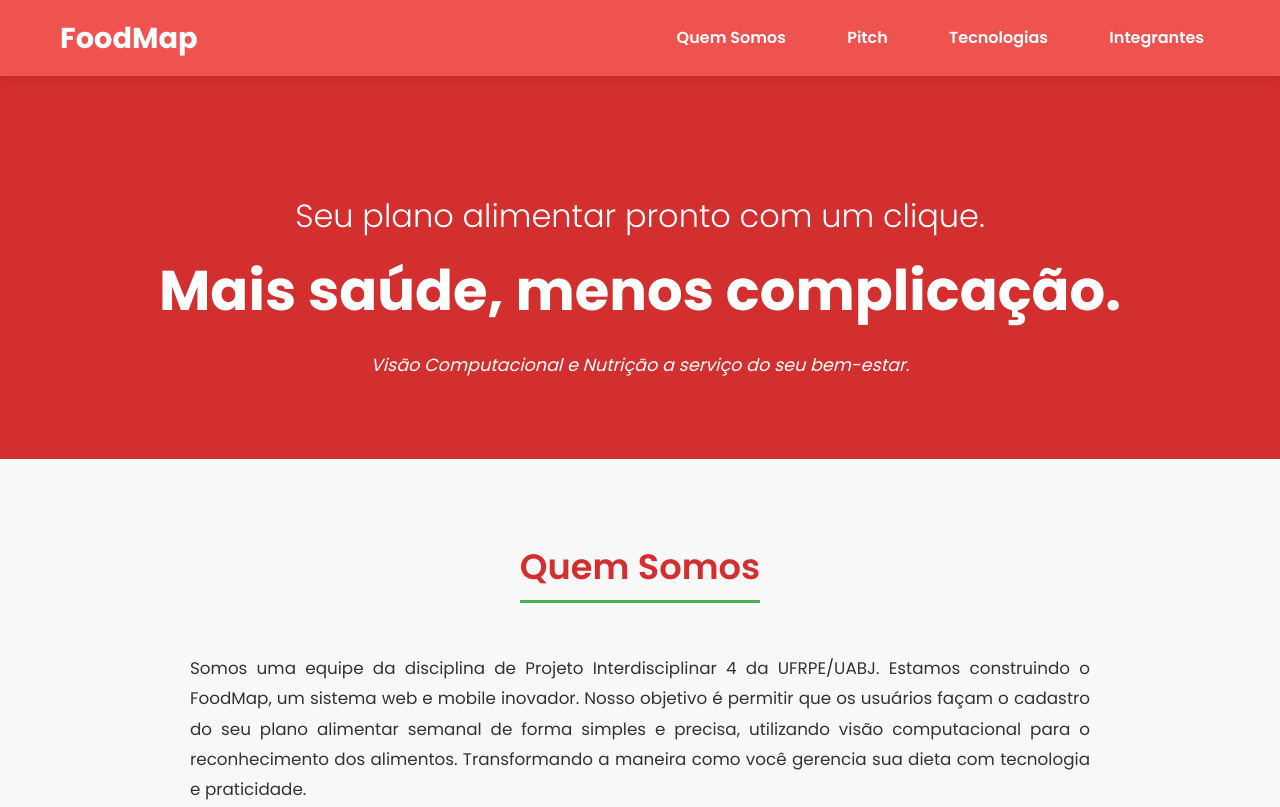
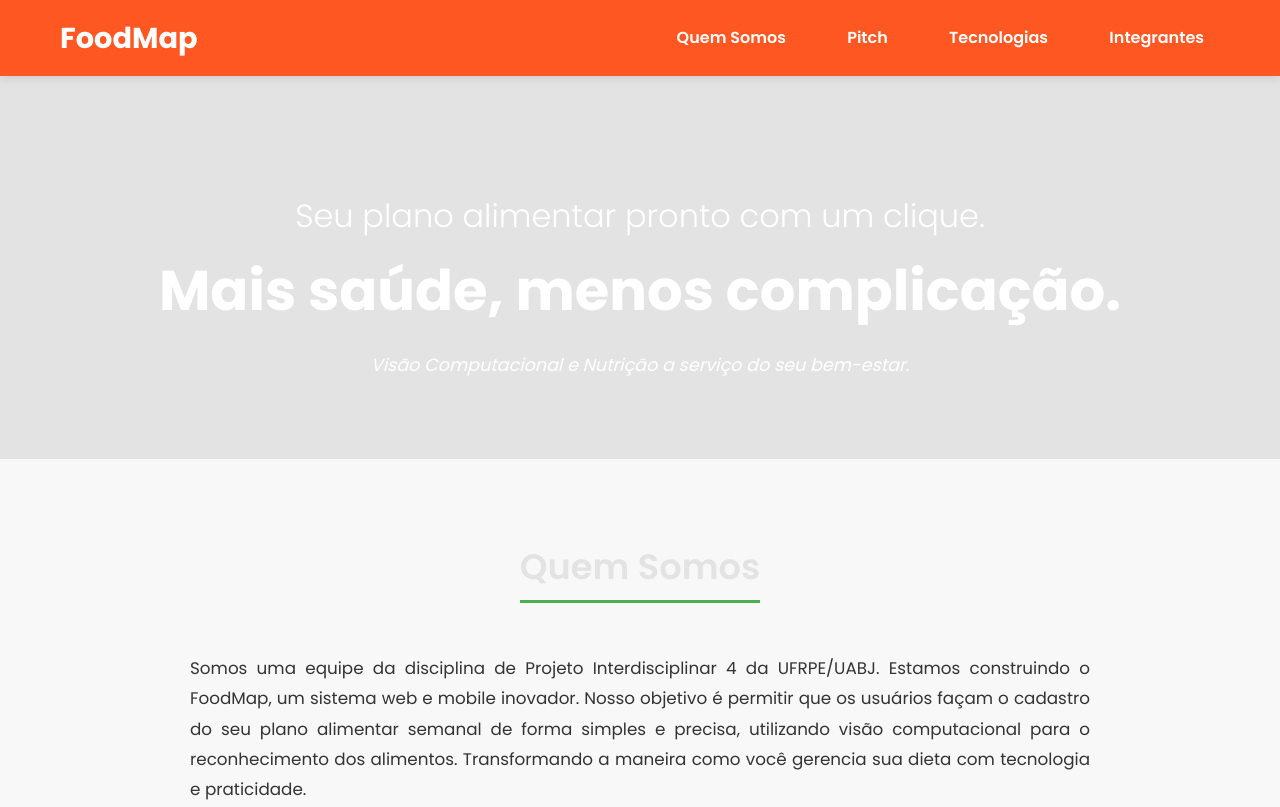
Before and after one commit to Pedrr01/landing-page-foodMap, a plain HTML site: page index.html in a window 1280 px wide. Shown: the top 807 px of the page. Drawn offline with Linux system fonts and the light colour scheme.

Commit message:
Update primary and darker red color variables

```diff
--- a/style.css
+++ b/style.css
@@ -1,6 +1,6 @@
 :root {
-    --primary-red: #EF5350;
-    --darker-red: #d32f2f;
+    --primary-red: #FF5722;
+    --darker-red: #E3E3E3;
     --green-accent: #4CAF50;
     --text-color: #333;
     --background-color: #ffffff;
```
